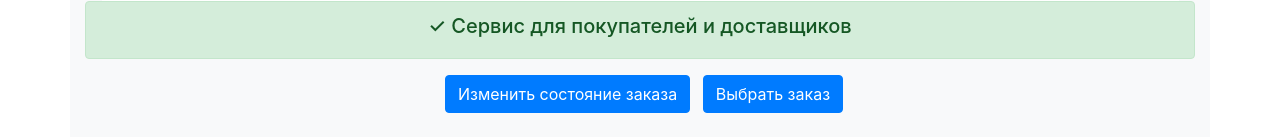
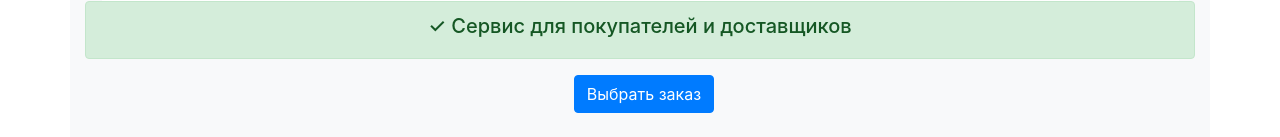
Before and after one commit to Consileri/Post_bot, a Flask app: page / in a window 1280 px wide. Shown: the part 917-1054 px from the top of the page. Run offline with Flask 2, Linux system fonts and the light colour scheme; a user stored in the database is signed in; tables that the repository leaves empty hold one stand-in row (values such as "Sample post"); some libraries are stand-ins or nearby versions.

Commit message:
Update index.html

```diff
--- a/templates/index.html
+++ b/templates/index.html
@@ -12,7 +12,6 @@
         <div class="text-center">
             {% if current_user.is_authenticated %}
                 {% if current_user.is_postman %}
-                    <a class="btn btn-primary ml-2" href="/postman">Изменить состояние заказа</a>
                     <a class="btn btn-primary ml-2" href="/list">Выбрать заказ</a>
                 {% elif not current_user.is_postman %}
                     <a class="btn btn-primary ml-2" href="/orders">Текущие заказы</a>
```
